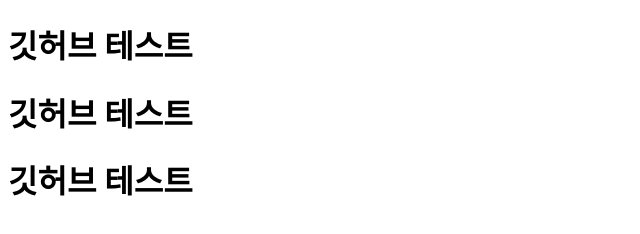
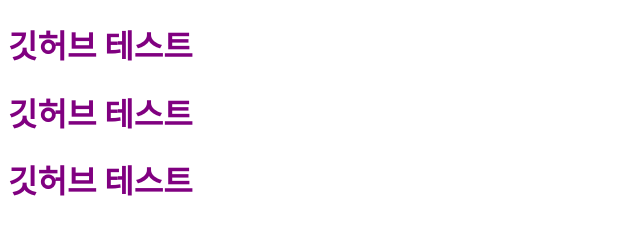
Before and after one commit to HeeunSim/test, a plain HTML site: page index.html in a window 1280 px wide. Shown: the whole page, without its empty margins (0-640 px from the left). Drawn offline with Linux system fonts and the light colour scheme.

Commit message:
First commit

```diff
--- a/style.css
+++ b/style.css
@@ -1 +1,4 @@
-@charset "UTF-8"
+
+h1 {
+    color: purple;
+}
```
